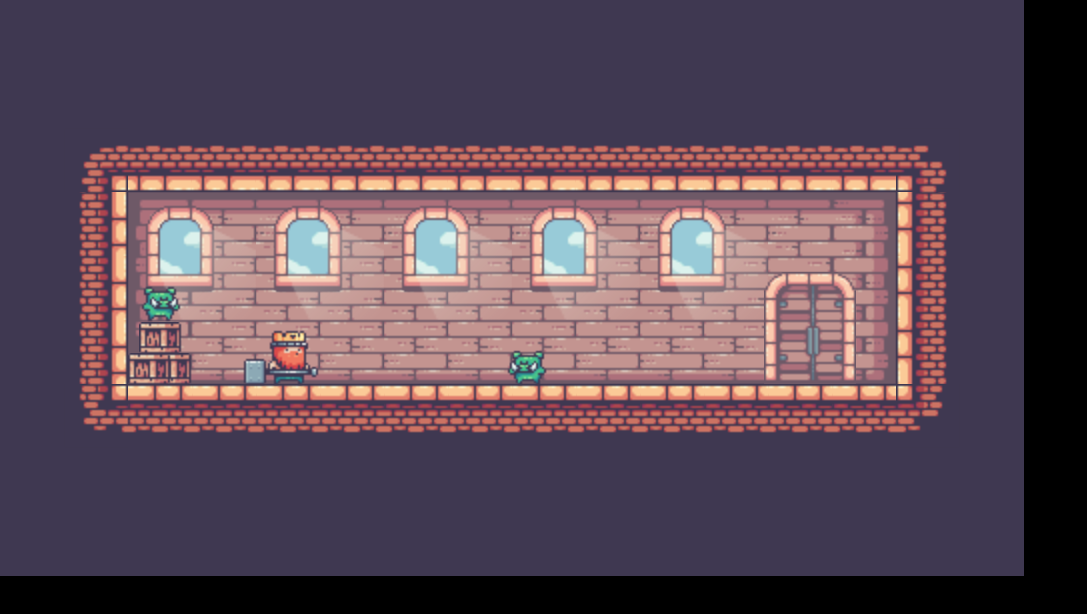
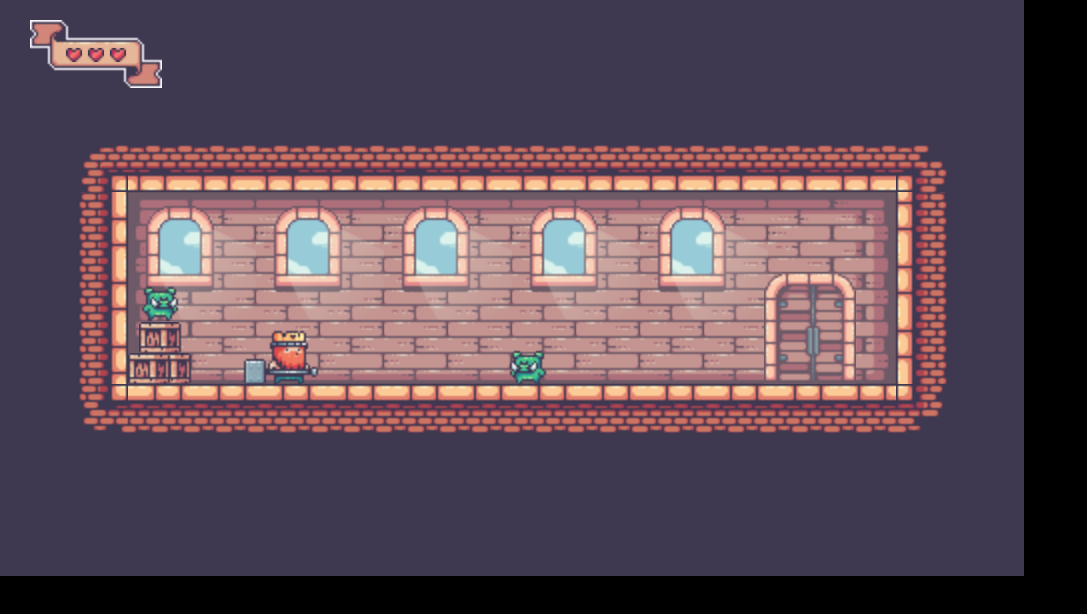
Before and after one commit to Ozzerocean/platformer-game, a plain HTML site: page index.html in a window 1280 px wide. Shown: the whole page, without its empty margins (0-1087 px from the left). Drawn offline with nearby package versions, Linux system fonts and the light colour scheme.

Commit message:
Added health bar

```diff
--- a/index.html
+++ b/index.html
@@ -13,6 +13,8 @@
         <script src="scripts/data/collisions.js"></script>
         <script src="scripts/classes/CollisionBlock.js"></script>
         <script src="scripts/classes/Sprite.js"></script>
+        <script src="scripts/classes/HealthBar.js"></script>
+        <script src="scripts/classes/SmallHeart.js"></script>
         <script src="scripts/classes/Unit.js"></script>
         <script src="scripts/classes/Player.js"></script>
         <script src="scripts/classes/Pig.js"></script>
--- /dev/null
+++ b/scripts/classes/HealthBar.js
@@ -0,0 +1,75 @@
+class HealthBar extends Sprite {
+    constructor({ position, imageSrc }) {
+        super({ position, imageSrc });
+
+        this.heartsPosition = [
+            {
+                x: 66,
+                y: 48
+            },
+            {
+                x: 88,
+                y: 48
+            },
+            {
+                x: 110,
+                y: 48
+            },
+        ]
+
+        this.hearts = []
+    }
+
+    initHearts() {
+        for (let i = 0; i < player.health; i++) {
+            this.hearts.push(new SmallHeart({
+                position: this.heartsPosition[i]
+            }))
+        }
+    }
+
+    updateHearts() {
+        if (player.health < this.hearts.length) {
+            for (
+                let i = player.health;
+                i < this.hearts.length;
+                i++
+            ) {
+                if (!this.hearts[i].isHit) {
+                    // this.hearts[i].isHit = true;
+                    this.hearts[i].switchSprite('hit');
+                }
+            }
+        }
+    }
+
+    draw() {
+        if(!this.loaded) return;
+
+        const cropbox = {
+            position: {
+                x: this.width * this.currentFrame,
+                y: 0
+            },
+            width: this.width,
+            height: this.height
+        }
+
+
+
+        c.drawImage(
+            this.image,
+            cropbox.position.x,
+            cropbox.position.y,
+            cropbox.width,
+            cropbox.height,
+            this.position.x,
+            this.position.y,
+            this.width * 2,
+            this.height * 2
+        );
+
+
+        this.updateFrames();
+    }
+}
--- a/scripts/classes/Pig.js
+++ b/scripts/classes/Pig.js
@@ -9,19 +9,16 @@ class Pig extends Unit {
         animations = {
             idleRight: {
                 frameRate: 11,
-                frameBuffer: 7,
                 loop: true,
                 imageSrc: './img/pigs/idleRight.png'
             },
             idleLeft: {
                 frameRate: 11,
-                frameBuffer: 7,
                 loop: true,
                 imageSrc: './img/pigs/idleLeft.png'
             },
             hitLeft: {
                 frameRate: 2,
-                frameBuffer: 7,
                 loop: false,
                 imageSrc: './img/pigs/hitLeft.png',
                 onComplete: () => {
@@ -33,7 +30,6 @@ class Pig extends Unit {
             },
             hitRight: {
                 frameRate: 2,
-                frameBuffer: 7,
                 loop: false,
                 imageSrc: './img/pigs/hitRight.png',
                 onComplete: () => {
@@ -45,7 +41,6 @@ class Pig extends Unit {
             },
             deadLeft: {
                 frameRate: 4,
-                frameBuffer: 7,
                 loop: false,
                 imageSrc: './img/pigs/deadLeft.png',
                 onComplete: () => {
@@ -59,7 +54,6 @@ class Pig extends Unit {
             },
             deadRight: {
                 frameRate: 4,
-                frameBuffer: 7,
                 loop: false,
                 imageSrc: './img/pigs/deadRight.png',
                 onComplete: () => {
--- a/scripts/classes/Player.js
+++ b/scripts/classes/Player.js
@@ -121,7 +121,12 @@ class Player extends Unit {
             y: 64 * 4
         }
 
+        this.health = 3;
         this.lastDirection = 'right';
+    }
+
+    getDamage() {
+        if (this.health > 0) this.health--;
     }
 
     update() {
--- /dev/null
+++ b/scripts/classes/SmallHeart.js
@@ -0,0 +1,73 @@
+class SmallHeart extends Sprite {
+    constructor({
+        position,
+        frameRate = 8,
+        frameBuffer = 20,
+        loop = true,
+        imageSrc = './img/smallHeart/idle.png',
+        animations = {
+            idle: {
+                frameRate: 8,
+                frameBuffer: 20,
+                loop: true,
+                imageSrc: './img/smallHeart/idle.png'
+            },
+            hit: {
+                frameRate: 2,
+                frameBuffer: 20,
+                loop: false,
+                imageSrc: './img/smallHeart/hit.png',
+                onComplete: () => {
+
+                }
+            },
+        }
+    }) {
+        super({ position, frameRate, frameBuffer, loop, imageSrc, animations });
+
+        this.isHit = false;
+    }
+
+    draw() {
+        if(!this.loaded) return;
+
+        const cropbox = {
+            position: {
+                x: this.width * this.currentFrame,
+                y: 0
+            },
+            width: this.width,
+            height: this.height
+        }
+
+        c.drawImage(
+            this.image,
+            cropbox.position.x,
+            cropbox.position.y,
+            cropbox.width,
+            cropbox.height,
+            this.position.x,
+            this.position.y,
+            this.width * 2,
+            this.height * 2
+        );
+
+
+        this.updateFrames();
+    }
+
+    switchSprite(name) {
+        if (this.image === this.animations[name].image) return;
+        this.currentFrame = 0;
+        this.elapsedFrame = 0;
+        this.image = this.animations[name].image;
+        this.frameRate = this.animations[name].frameRate;
+
+        if (this.animations[name].frameBuffer) this.frameBuffer = this.animations[name].frameBuffer
+        else this.frameBuffer = this.defaultFrameBuffer;
+
+        this.loop = this.animations[name].loop;
+        this.currentAnimation = this.animations[name];
+        this.currentAnimation.isActive = false;
+    }
+}
--- a/scripts/classes/Sprite.js
+++ b/scripts/classes/Sprite.js
@@ -1,5 +1,5 @@
 class Sprite {
-    constructor({ position, imageSrc, frameRate = 1, frameBuffer = 7, animations, loop = true, autoplay = true}) {
+    constructor({ position, imageSrc, frameRate = 1, frameBuffer = 7, animations = {}, loop = true, autoplay = true}) {
         this.position = position;
         this.image = new Image();
         this.image.onload = () => {
@@ -11,9 +11,9 @@ class Sprite {
         this.loaded = false;
         this.frameRate = frameRate;
         this.currentFrame = 0;
-        this.elapsedFrame = 0;
         this.defaultFrameBuffer = 7;
         this.frameBuffer = frameBuffer;
+        this.elapsedFrame = 0;
         this.animations = animations;
         this.loop = loop;
         this.autoplay = autoplay;
--- a/scripts/classes/Unit.js
+++ b/scripts/classes/Unit.js
@@ -7,6 +7,8 @@ class Unit extends Sprite {
             y: 0
         }
 
+        this.currentFrame = Math.floor(Math.random() * this.frameRate)
+        this.elapsedFrame = Math.floor(Math.random() * this.frameBuffer);
         this.isFalling = false;
         this.gravity = 0.4;
         this.collisionBlocks = collisionBlocks;
--- a/scripts/eventListeners.js
+++ b/scripts/eventListeners.js
@@ -3,6 +3,8 @@ window.addEventListener("keydown", (event) => {
     switch (event.key) {
         case " ":
             player.preventInput = true;
+
+            player.getDamage();
 
             if (player.lastDirection === "right") player.switchSprite('attackRight')
             else if (player.lastDirection === "left") player.switchSprite('attackLeft');
--- a/scripts/main.js
+++ b/scripts/main.js
@@ -52,7 +52,6 @@ let levels = {
                     lastDirection: 'left',
                     imageSrc: './img/pigs/idleLeft.png',
                     frameRate: 11,
-                    frameBuffer: 7,
                 }),
                 new Pig({
                     collisionBlocks,
@@ -63,7 +62,6 @@ let levels = {
                     lastDirection: 'right',
                     imageSrc: './img/pigs/idleRight.png',
                     frameRate: 11,
-                    frameBuffer: 7,
                 })
             ]
         }
@@ -138,11 +136,19 @@ let levels = {
     }
 }
 
-
 const player = new Player({
     imageSrc: './img/king/idleRight.png',
     frameRate: 11,
 });
+
+const healthbar = new HealthBar({
+    position: {
+        x: 30,
+        y: 20
+    },
+    imageSrc: './img/healthBar.png'
+})
+healthbar.initHearts();
 
 const keys = {
     w: {
@@ -170,6 +176,13 @@ function animate() {
     //     collisionBlock.draw();
     // })
 
+    healthbar.draw();
+    healthbar.updateHearts();
+
+    healthbar.hearts.forEach((heart) => {
+        heart.draw()
+    })
+
     doors.forEach((door) => {
         door.draw();
     });
```
Also changed, not shown: img/healthBar.png (added), img/smallHeart/hit.png (added), img/smallHeart/idle.png (added).
